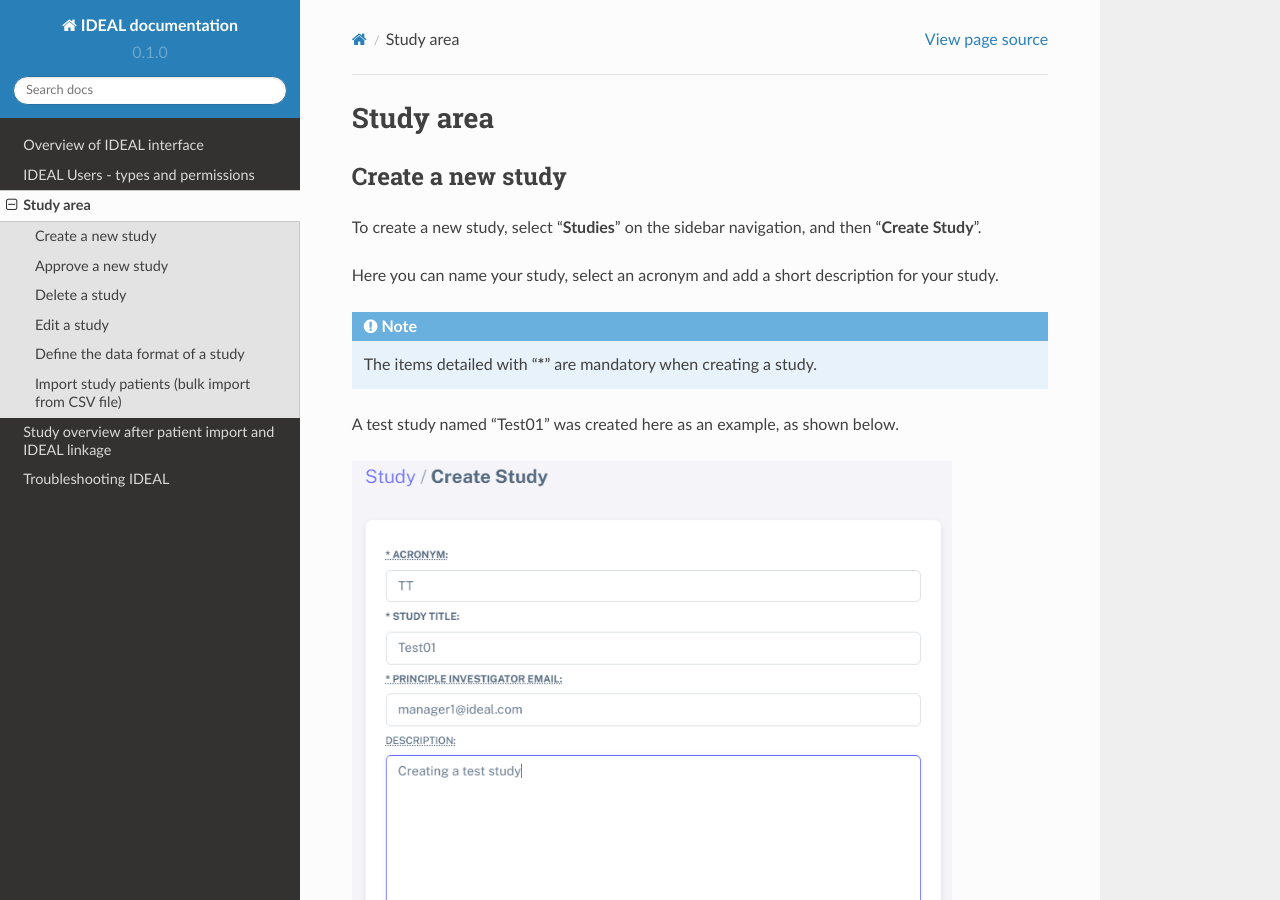
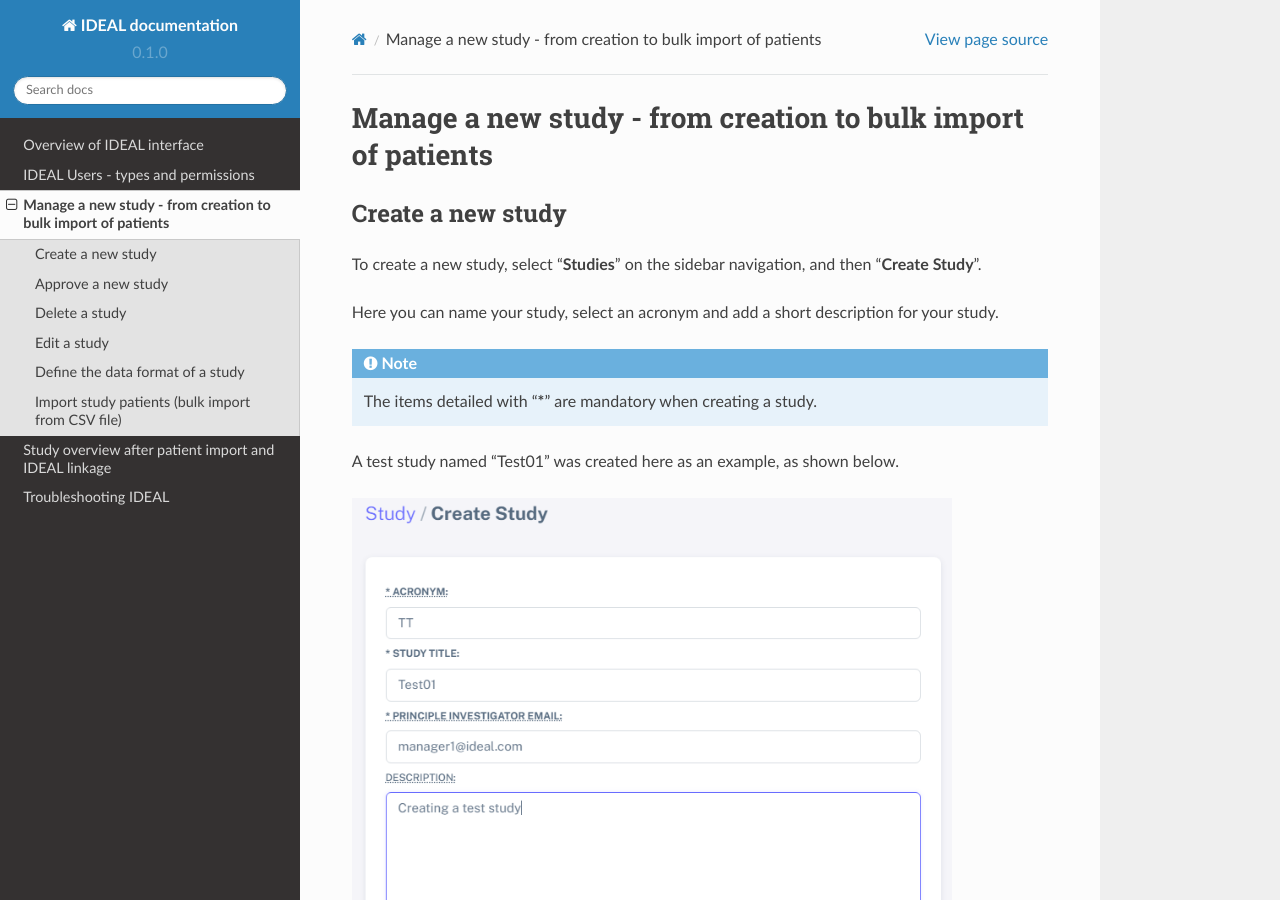
Before and after one commit to Nynuphar/IDEAL-doc, a Sphinx documentation site: the page built from docs/source/study.rst, in a window 1280 px wide and 900 px high. Built offline with Sphinx 7.4.7 and the Read the Docs theme 2.0.0, drawn with Linux system fonts in a browser that asks for light colours; pages that are not in the unit, such as notebooks, are missing from menus.

Commit message:
Update study.rst

```diff
--- a/docs/source/study.rst
+++ b/docs/source/study.rst
@@ -1,5 +1,5 @@
-Study area
-####################
+Manage a new study - from creation to bulk import of patients
+################################################################################
 
 Create a new study
 ********************
```
